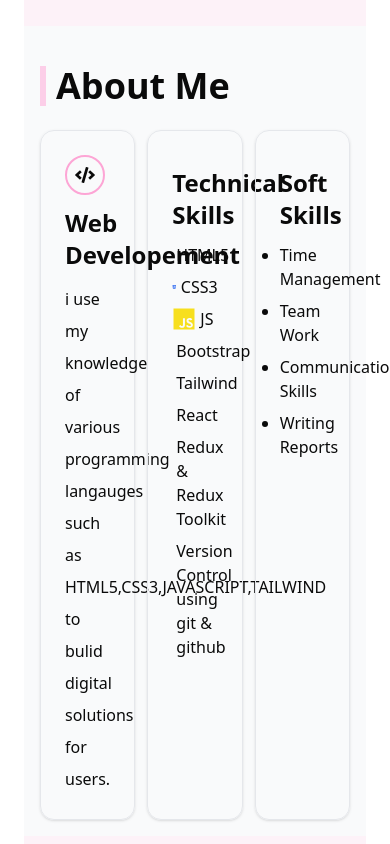
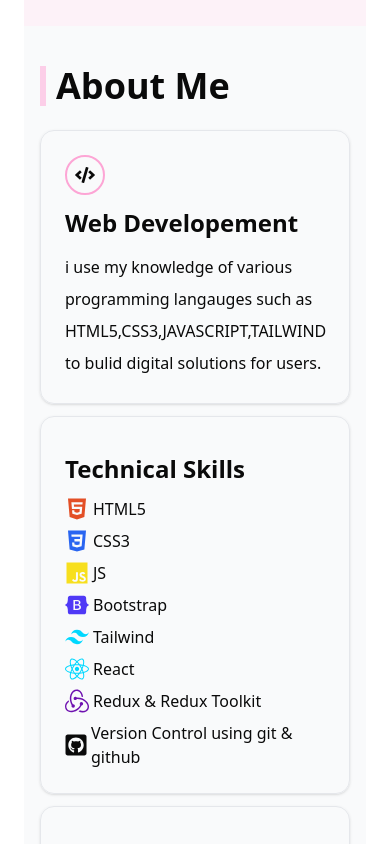
Before and after one commit to boshraemad/B-Portfolio, a React (Vite) app: page / in a window 390 px wide. Shown: the part 820-1664 px from the top of the page. Built offline with nearby package versions, Linux system fonts and the light colour scheme; no server answers.

Commit message:
fix scrolling => about-me section

```diff
--- a/src/sections/aboutMe.jsx
+++ b/src/sections/aboutMe.jsx
@@ -13,7 +13,7 @@ function AboutMe(){
     return(
         <div id="about-me" className="about-me-section bg-gray-50 p-4">
             <Separator>About Me</Separator>
-            <div className="grid grid-cols-3 mt-6 gap-3 ">
+            <div className="grid lg:grid-cols-3 md:grid-cols-2 grid-cols-1 mt-6 gap-3 ">
                 <div className="card cursor-pointer p-6 rounded-xl border-1 border-gray-200 hover:bg-pink-200 hover:text-white shadow-sm ">
                     <span className="p-2  text-3xl w-10 h-10 rounded-full border-pink-300 border-2 flex items-center justify-center"><FaCode/></span>
                     <h3 className="font-[600] text-2xl mt-3">Web Developement</h3>
```
